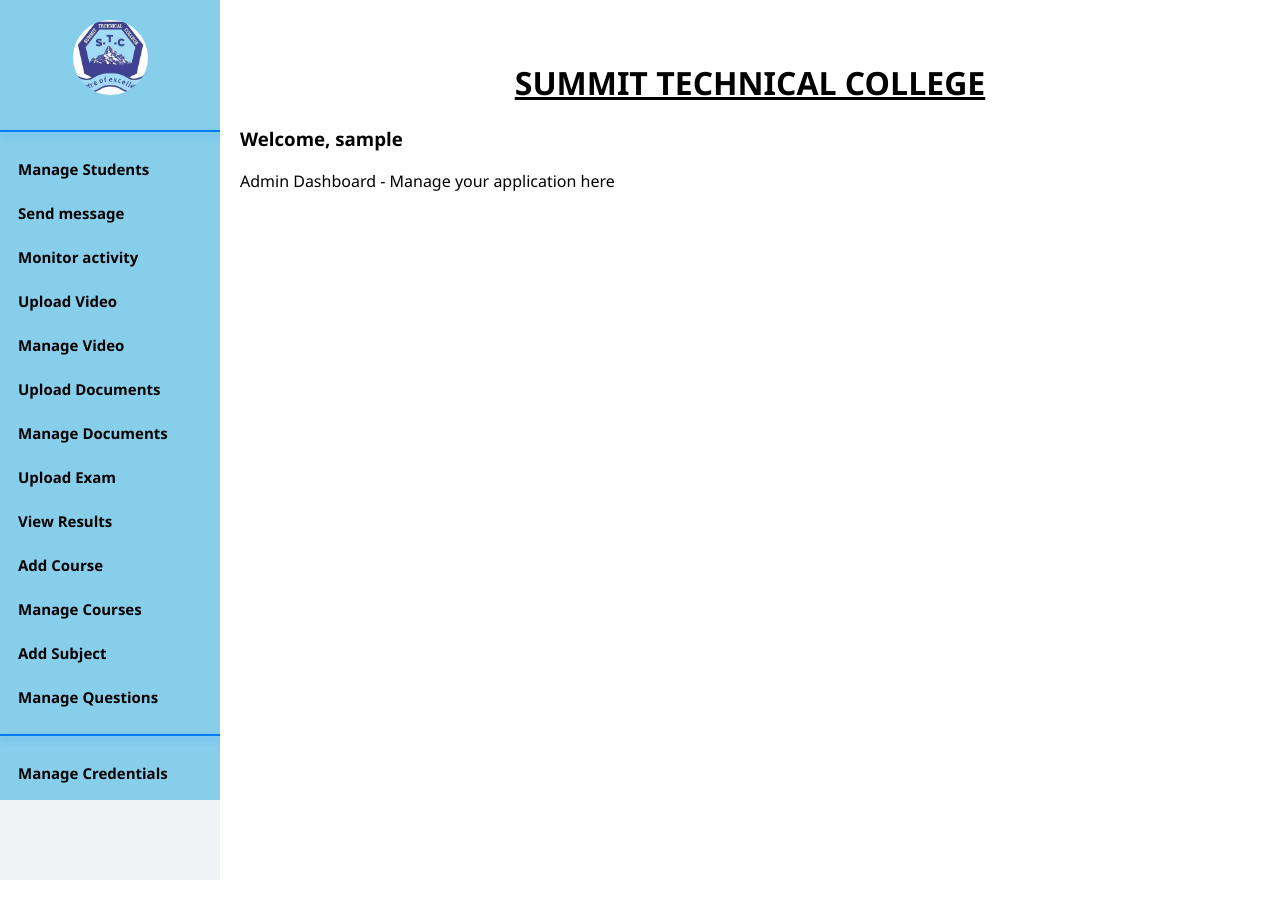
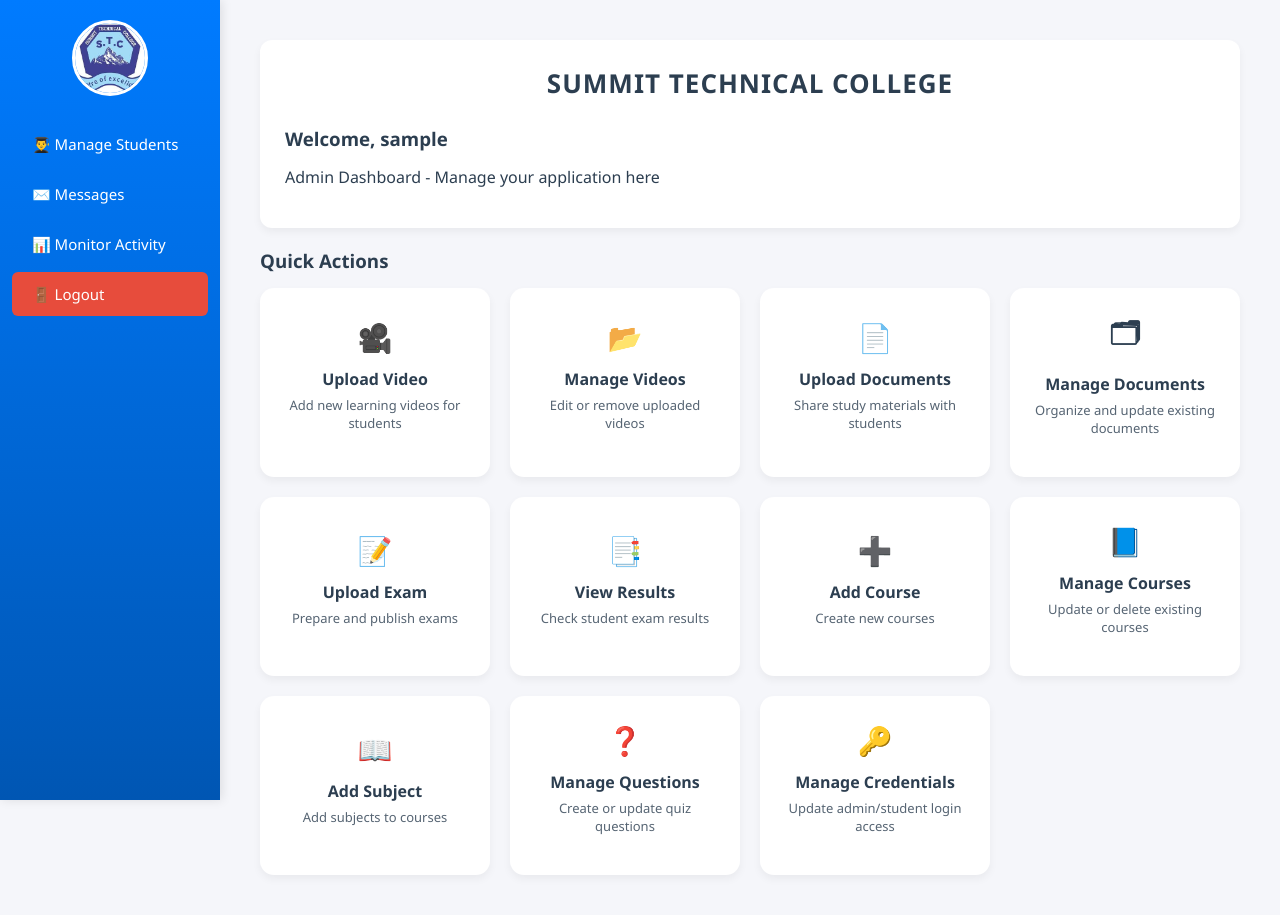
Before and after one commit to sakwasilas/summit, a Flask app: page /admin_dashboard in a window 1280 px wide. Before the commit the page ends 880 px from the top, so only its background shows below. Run offline with Flask 3, Linux system fonts and the light colour scheme; the visitor is signed in with stand-in values (Sample User, id 1); data that the repository does not hold is empty.

Commit message:
modified dashboard

```diff
--- a/templates/admin/admin_dashboard.html
+++ b/templates/admin/admin_dashboard.html
@@ -9,20 +9,17 @@
       margin: 0;
       font-family: "Segoe UI", Tahoma, Geneva, Verdana, sans-serif;
       display: flex;
-      background-color: #f0f2f5;
+      background-color: #f5f6fa;
+      color: #2c3e50;
     }
-    hr {
-      border: 0;
-      height: 2px;
-      background: #007bff;
-      margin: 15px 0;
-      box-shadow: 0 4px 6px rgba(0, 123, 255, 0.3);
+    h1, h3, p {
+      margin: 0 0 15px;
     }
 
     /* Sidebar */
     .sidebar {
       width: 220px;
-      background-color: skyblue;
+      background: linear-gradient(180deg, #007bff, #0056b3);
       min-height: 100vh;
       display: flex;
       flex-direction: column;
@@ -30,67 +27,176 @@
       left: 0;
       top: 0;
       bottom: 0;
+      color: white;
+      box-shadow: 2px 0 10px rgba(0,0,0,0.1);
+      transition: 0.3s;
+      z-index: 1000;
     }
     .sidebar-content {
       flex: 1;
-      overflow-y: auto;
-      padding-top: 20px;
+      padding: 20px 0;
       text-align: center;
     }
     .sidebar img {
       border-radius: 50%;
       margin-bottom: 15px;
+      border: 3px solid white;
+    }
+    .sidebar ol {
+      list-style: none;
+      padding: 0;
+      margin: 0;
     }
     .sidebar a {
       display: block;
-      color: black;
-      padding: 12px 18px;
+      color: white;
+      padding: 12px 20px;
       text-decoration: none;
-      font-weight: bold;
-      transition: background 0.2s;
+      font-weight: 500;
+      transition: all 0.3s ease;
       text-align: left;
       font-size: 15px;
+      border-radius: 6px;
+      margin: 6px 12px;
     }
     .sidebar a:hover {
-      background-color: #3498db;
-      color: white;
+      background-color: rgba(255, 255, 255, 0.2);
+      padding-left: 28px;
     }
     .logout {
       padding: 15px;
+      margin: 20px 15px;
+      display: block;
       text-align: center;
-      background: #007bff;
+      background: #e74c3c;
+      border-radius: 8px;
+      font-weight: bold;
       color: white;
-      font-weight: bold;
-      text-decoration: none;
+      transition: 0.3s;
     }
     .logout:hover {
-      background: #0056b3;
+      background: #c0392b;
     }
 
     /* Main content */
     .main-content {
       margin-left: 220px;
       flex: 1;
-      padding: 40px 20px;
-      background-color: white;
+      padding: 40px;
       min-height: 100vh;
+      transition: margin-left 0.3s;
     }
-    h1, h3, p {
-      color: black;
+    .dashboard-card {
+      background: white;
+      border-radius: 12px;
+      padding: 25px;
+      margin-bottom: 20px;
+      box-shadow: 0 4px 8px rgba(0,0,0,0.05);
+    }
+    h1 {
+      text-align: center;
+      font-size: 26px;
+      margin-bottom: 25px;
+      text-transform: uppercase;
+      letter-spacing: 1px;
     }
 
+    /* Quick action grid */
+    .quick-actions {
+      display: grid;
+      grid-template-columns: repeat(auto-fit, minmax(220px, 1fr));
+      gap: 20px;
+    }
+    .quick-actions a {
+      display: flex;
+      flex-direction: column;
+      align-items: center;
+      justify-content: center;
+      padding: 25px 20px;
+      text-align: center;
+      background: #ffffff;
+      border-radius: 14px;
+      box-shadow: 0 4px 8px rgba(0,0,0,0.05);
+      text-decoration: none;
+      color: #2c3e50;
+      font-weight: 600;
+      transition: 0.3s;
+    }
+    .quick-actions a:hover {
+      background: #007bff;
+      color: white;
+      transform: translateY(-5px);
+    }
+    .quick-actions .icon {
+      font-size: 28px;
+      margin-bottom: 12px;
+    }
+    .quick-actions p {
+      font-size: 13px;
+      font-weight: normal;
+      opacity: 0.8;
+      margin-top: 6px;
+    }
+
+    /* Responsive Breakpoints */
+    @media (max-width: 1024px) {
+      .main-content {
+        padding: 20px;
+      }
+      h1 {
+        font-size: 22px;
+      }
+    }
     @media (max-width: 768px) {
       body {
         flex-direction: column;
       }
       .sidebar {
-        position: relative;
         width: 100%;
         height: auto;
+        position: relative;
+        flex-direction: row;
+        justify-content: space-around;
+        padding: 10px;
+      }
+      .sidebar-content {
+        display: flex;
+        flex-direction: row;
+        align-items: center;
+        justify-content: space-between;
+      }
+      .sidebar ol {
+        display: flex;
+        flex-direction: row;
+        flex-wrap: wrap;
+        margin-left: 10px;
+      }
+      .sidebar a {
+        font-size: 14px;
+        padding: 8px 12px;
+        margin: 4px;
+        text-align: center;
       }
       .main-content {
         margin-left: 0;
-        margin-top: 10px;
+        padding: 20px;
+      }
+      .quick-actions {
+        grid-template-columns: repeat(auto-fit, minmax(160px, 1fr));
+      }
+    }
+    @media (max-width: 480px) {
+      h1 {
+        font-size: 18px;
+      }
+      .quick-actions {
+        grid-template-columns: 1fr; /* Single column on very small screens */
+      }
+      .quick-actions a {
+        padding: 18px;
+      }
+      .quick-actions .icon {
+        font-size: 24px;
       }
     }
   </style>
@@ -100,36 +206,82 @@
   <!-- Sidebar -->
   <div class="sidebar">
     <div class="sidebar-content">
-      <img src="{{ url_for('static', filename='images/logo.jpg') }}" alt="Summit Tech College" width="75" height="75">
-      <ol style="list-style: none; padding: 0; margin: 0;">
-        <hr>
-        <li><a href="{{ url_for('manage_students') }}">Manage Students</a></li>
-        <li><a href="{{ url_for('admin_messages') }}">Send message</a></li>
-        <li><a href="{{ url_for('student_activity') }}">Monitor activity</a></li>
-        <li><a href="{{ url_for('upload_video') }}">Upload Video</a></li>
-        <li><a href="{{ url_for('list_videos') }}">Manage Video</a></li>
-        <li><a href="{{ url_for('upload_document') }}">Upload Documents</a></li>
-        <li><a href="{{ url_for('manage_documents') }}">Manage Documents</a></li>
-
-        <li><a href="{{ url_for('upload_exam') }}">Upload Exam</a></li>
-        <li><a href="{{ url_for('view_results') }}">View Results</a></li>
-        <li><a href="{{ url_for('add_course') }}">Add Course</a></li>
-        <li><a href="{{ url_for('manage_courses') }}">Manage Courses</a></li>
-        <li><a href="{{ url_for('add_subject') }}">Add Subject</a></li>
-        <li><a href="{{ url_for('manage_quizzes') }}">Manage Questions</a></li>
-        <hr>
-        <li><a href="{{ url_for('show_credentials') }}">Manage Credentials</a></li>
-        <hr>
-        <a href="{{ url_for('logout') }}" class="logout">Logout</a>
+      <img src="{{ url_for('static', filename='images/logo.jpg') }}" alt="Summit Tech College" width="70" height="70">
+      <ol>
+        <li><a href="{{ url_for('manage_students') }}">👨‍🎓 Manage Students</a></li>
+        <li><a href="{{ url_for('admin_messages') }}">✉️ Messages</a></li>
+        <li><a href="{{ url_for('student_activity') }}">📊 Monitor Activity</a></li>
+        <a href="{{ url_for('logout') }}" class="logout">🚪 Logout</a>
       </ol>
     </div>
-  </div> <!-- close sidebar -->
+  </div>
 
   <!-- Main Content -->
   <div class="main-content">
-    <h1 style="text-align:center;"><u><b>SUMMIT TECHNICAL COLLEGE</b></u></h1>
-    <h3>Welcome, {{ username }}</h3>
-    <p>Admin Dashboard - Manage your application here</p>
+    <div class="dashboard-card">
+      <h1>SUMMIT TECHNICAL COLLEGE</h1>
+      <h3>Welcome, {{ username }}</h3>
+      <p>Admin Dashboard - Manage your application here</p>
+    </div>
+
+    <h3>Quick Actions</h3>
+    <div class="quick-actions">
+      <a href="{{ url_for('upload_video') }}">
+        <div class="icon">🎥</div>
+        Upload Video
+        <p>Add new learning videos for students</p>
+      </a>
+      <a href="{{ url_for('list_videos') }}">
+        <div class="icon">📂</div>
+        Manage Videos
+        <p>Edit or remove uploaded videos</p>
+      </a>
+      <a href="{{ url_for('upload_document') }}">
+        <div class="icon">📄</div>
+        Upload Documents
+        <p>Share study materials with students</p>
+      </a>
+      <a href="{{ url_for('manage_documents') }}">
+        <div class="icon">🗂</div>
+        Manage Documents
+        <p>Organize and update existing documents</p>
+      </a>
+      <a href="{{ url_for('upload_exam') }}">
+        <div class="icon">📝</div>
+        Upload Exam
+        <p>Prepare and publish exams</p>
+      </a>
+      <a href="{{ url_for('view_results') }}">
+        <div class="icon">📑</div>
+        View Results
+        <p>Check student exam results</p>
+      </a>
+      <a href="{{ url_for('add_course') }}">
+        <div class="icon">➕</div>
+        Add Course
+        <p>Create new courses</p>
+      </a>
+      <a href="{{ url_for('manage_courses') }}">
+        <div class="icon">📘</div>
+        Manage Courses
+        <p>Update or delete existing courses</p>
+      </a>
+      <a href="{{ url_for('add_subject') }}">
+        <div class="icon">📖</div>
+        Add Subject
+        <p>Add subjects to courses</p>
+      </a>
+      <a href="{{ url_for('manage_quizzes') }}">
+        <div class="icon">❓</div>
+        Manage Questions
+        <p>Create or update quiz questions</p>
+      </a>
+      <a href="{{ url_for('show_credentials') }}">
+        <div class="icon">🔑</div>
+        Manage Credentials
+        <p>Update admin/student login access</p>
+      </a>
+    </div>
   </div>
 
 </body>
```
